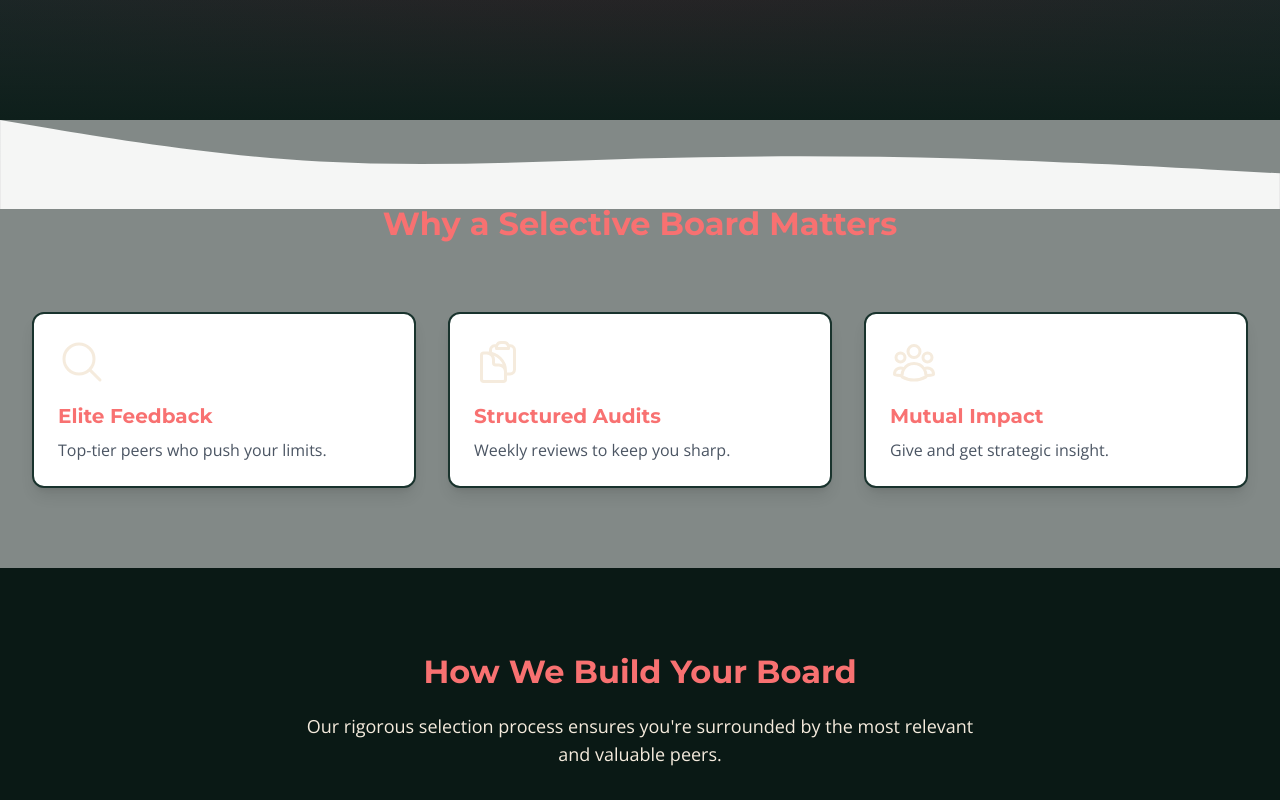
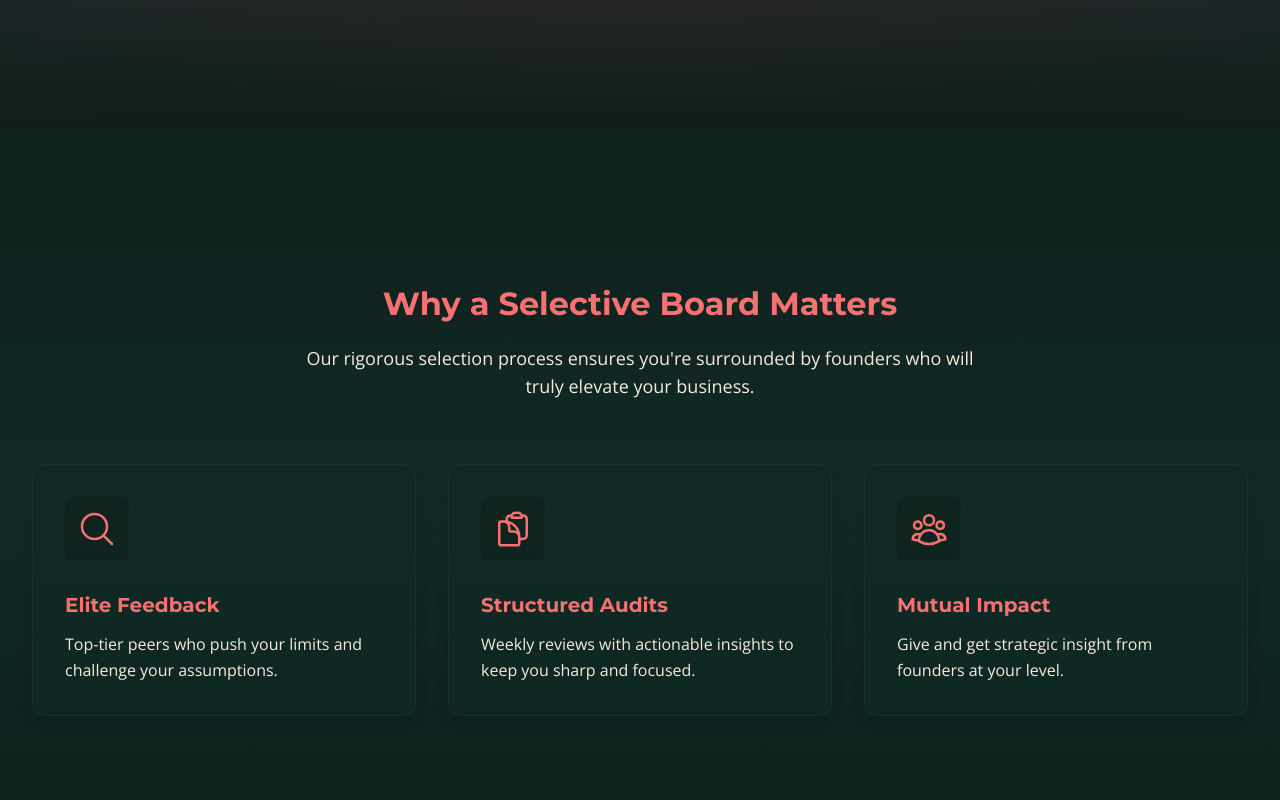
Before and after one commit to wikatar/founderscircle.one, a React (Vite) app: page / in a window 1280 px wide. Shown: the part 680-1480 px from the top of the page. Built offline with nearby package versions, Linux system fonts and the light colour scheme.

Commit message:
Enhance: Update WhyItWorks section design to match site theme

```diff
--- a/src/components/WhyItWorks.tsx
+++ b/src/components/WhyItWorks.tsx
@@ -6,17 +6,17 @@ const WhyItWorks = () => {
     {
       icon: MagnifyingGlassIcon,
       title: 'Elite Feedback',
-      description: 'Top-tier peers who push your limits.',
+      description: 'Top-tier peers who push your limits and challenge your assumptions.',
     },
     {
       icon: ClipboardDocumentIcon,
       title: 'Structured Audits',
-      description: 'Weekly reviews to keep you sharp.',
+      description: 'Weekly reviews with actionable insights to keep you sharp and focused.',
     },
     {
       icon: UserGroupIcon,
       title: 'Mutual Impact',
-      description: 'Give and get strategic insight.',
+      description: 'Give and get strategic insight from founders at your level.',
     },
   ];
 
@@ -41,23 +41,11 @@ const WhyItWorks = () => {
   };
 
   return (
-    <section id="why-it-works" className="section bg-white relative overflow-hidden">
-      {/* Wave transition */}
-      <div className="absolute top-0 left-0 w-full">
-        <svg
-          viewBox="0 0 1440 100"
-          fill="none"
-          xmlns="http://www.w3.org/2000/svg"
-          className="w-full"
-        >
-          <path
-            d="M0 0L60 10C120 20 240 40 360 46.7C480 53 600 47 720 43.3C840 40 960 40 1080 43.3C1200 47 1320 53 1380 56.7L1440 60V100H1380C1320 100 1200 100 1080 100C960 100 840 100 720 100C600 100 480 100 360 100C240 100 120 100 60 100H0V0Z"
-            fill="#F5F6F5"
-          />
-        </svg>
-      </div>
+    <section id="why-it-works" className="section bg-bg-darker relative overflow-hidden">
+      {/* Simple gradient background */}
+      <div className="absolute inset-0 bg-gradient-to-b from-bg-darker via-bg-dark to-bg-darker"></div>
 
-      <div className="container">
+      <div className="container relative z-10 py-20">
         <motion.div
           initial={{ opacity: 0, y: 20 }}
           whileInView={{ opacity: 1, y: 0 }}
@@ -65,9 +53,12 @@ const WhyItWorks = () => {
           transition={{ duration: 0.6 }}
           className="text-center mb-16"
         >
-          <h2 className="text-h2-mobile md:text-h2-desktop text-navy mb-4">
+          <h2 className="text-h2-mobile md:text-h2-desktop text-accent mb-4 font-bold">
             Why a Selective Board Matters
           </h2>
+          <p className="text-text-light max-w-2xl mx-auto text-lg">
+            Our rigorous selection process ensures you're surrounded by founders who will truly elevate your business.
+          </p>
         </motion.div>
 
         <motion.div
@@ -81,13 +72,13 @@ const WhyItWorks = () => {
             <motion.div
               key={index}
               variants={cardVariants}
-              className="bg-white rounded-xl p-6 shadow-lg border-2 border-light-gray hover:border-teal transition-colors duration-300"
+              className="bg-bg-dark/50 backdrop-blur-sm rounded-xl p-8 shadow-lg border border-border-gray/30 hover:border-accent transition-all duration-300 hover:shadow-xl hover:-translate-y-1"
             >
-              <div className="mb-4">
-                <card.icon className="h-12 w-12 text-teal" />
+              <div className="mb-6 bg-bg-darker/50 p-3 rounded-lg inline-block">
+                <card.icon className="h-10 w-10 text-accent" />
               </div>
-              <h3 className="text-xl font-bold text-navy mb-2">{card.title}</h3>
-              <p className="text-gray-600">{card.description}</p>
+              <h3 className="text-xl font-bold text-accent mb-3">{card.title}</h3>
+              <p className="text-text-light leading-relaxed">{card.description}</p>
             </motion.div>
           ))}
         </motion.div>
```
